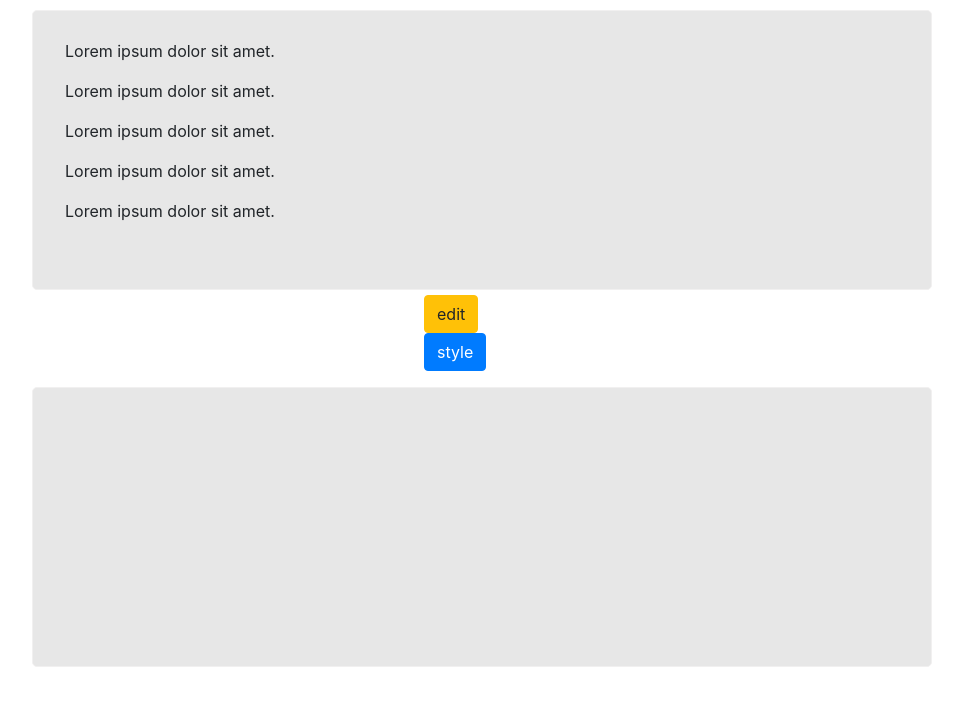
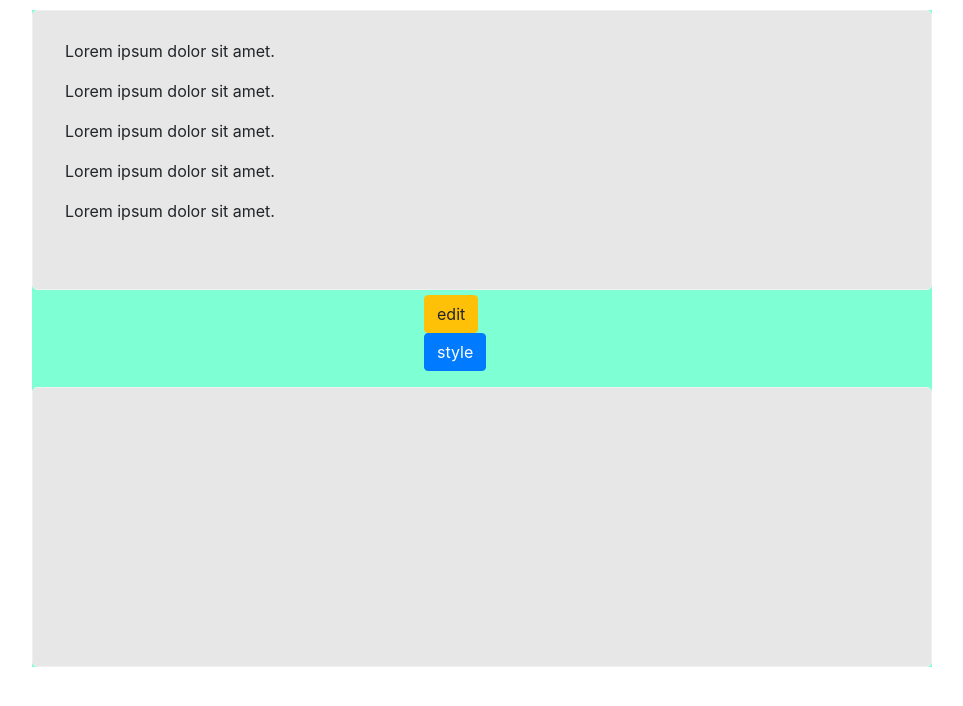
Before and after one commit to Karlito887/Work-JS-1, a plain HTML site: page index.html in a window 1280 px wide. Shown: the whole page, without its empty margins (158-1121 px from the left). Drawn offline with nearby package versions, Linux system fonts and the light colour scheme.

Commit message:
change background

```diff
--- a/style.css
+++ b/style.css
@@ -1,6 +1,7 @@
 .container-main {
     margin: 10px auto;
     width: 900px;
+    background-color: aquamarine
 }
 .box {
     padding-left: 32px;
```
